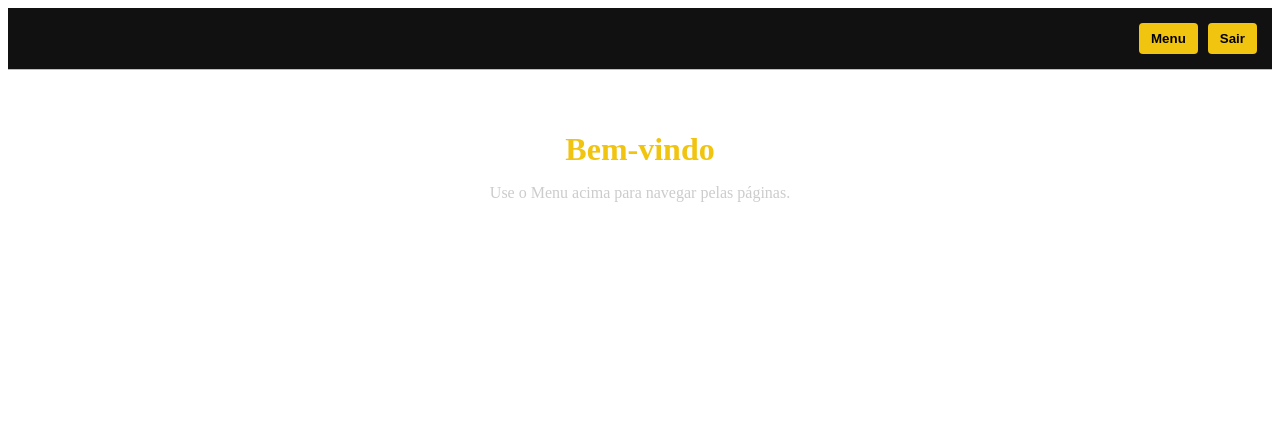
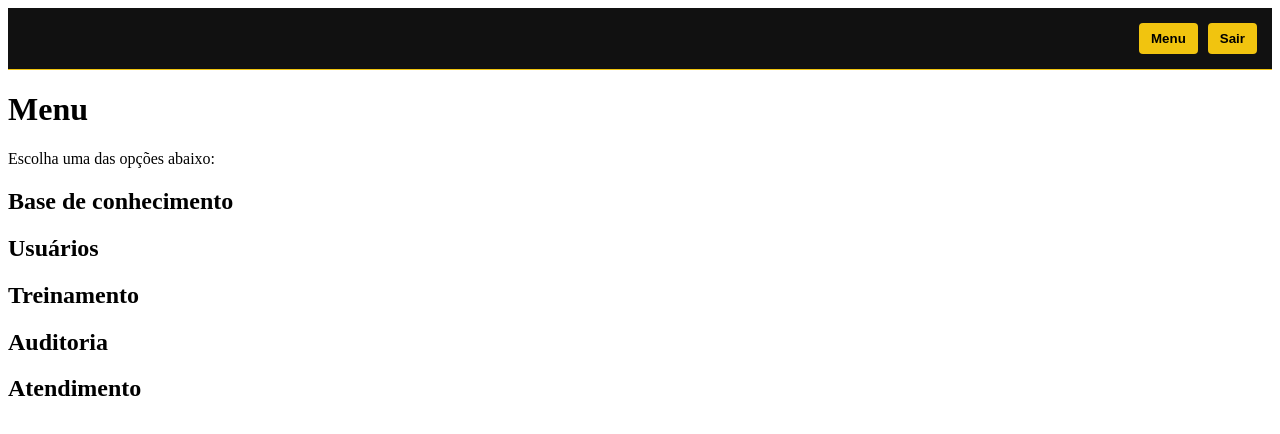
Before and after one commit to Wertco-Bombas/Wertco, a Next.js app: page /dashboard in a window 1280 px wide. Shown: the top 434 px of the page. Built offline with nearby package versions, Linux system fonts and the light colour scheme.

Commit message:
Update dashboard.js

```diff
--- a/pages/dashboard.js
+++ b/pages/dashboard.js
@@ -3,9 +3,31 @@ import Layout from "../components/Layout";
 export default function Dashboard() {
   return (
     <Layout>
-      <div className="dashboard-container">
-        <h1>Bem-vindo</h1>
-        <p>Use o Menu acima para navegar pelas páginas.</p>
+      <div className="menu-container">
+        <h1>Menu</h1>
+        <p>Escolha uma das opções abaixo:</p>
+
+        <section className="menu-options">
+          <div className="card" onClick={() => (window.location.href = "/base")}>
+            <h2>Base de conhecimento</h2>
+          </div>
+
+          <div className="card" onClick={() => (window.location.href = "/usuario")}>
+            <h2>Usuários</h2>
+          </div>
+
+          <div className="card" onClick={() => (window.location.href = "/treinamento")}>
+            <h2>Treinamento</h2>
+          </div>
+
+          <div className="card" onClick={() => (window.location.href = "/auditoria")}>
+            <h2>Auditoria</h2>
+          </div>
+
+          <div className="card" onClick={() => (window.location.href = "/atendimento")}>
+            <h2>Atendimento</h2>
+          </div>
+        </section>
       </div>
     </Layout>
   );
```
